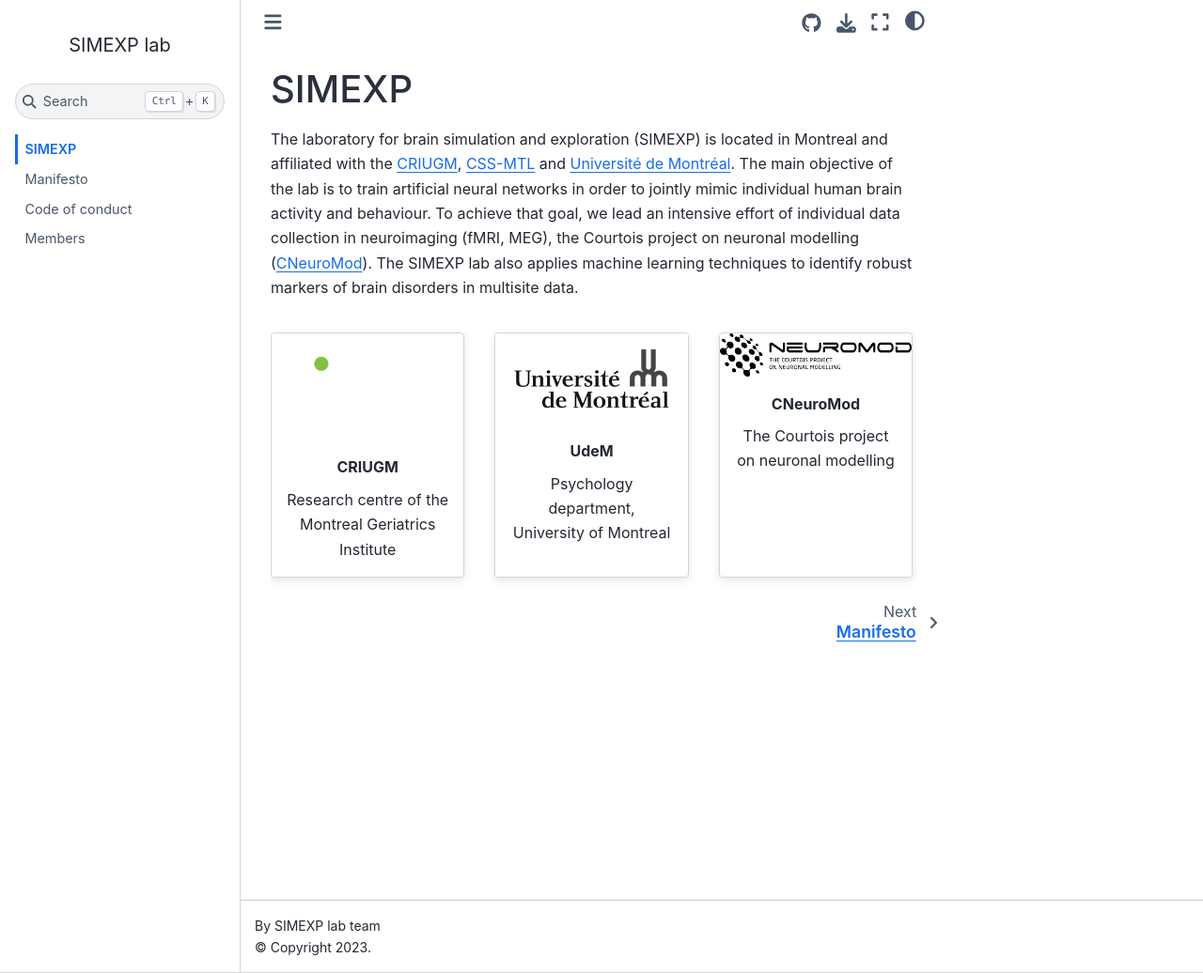
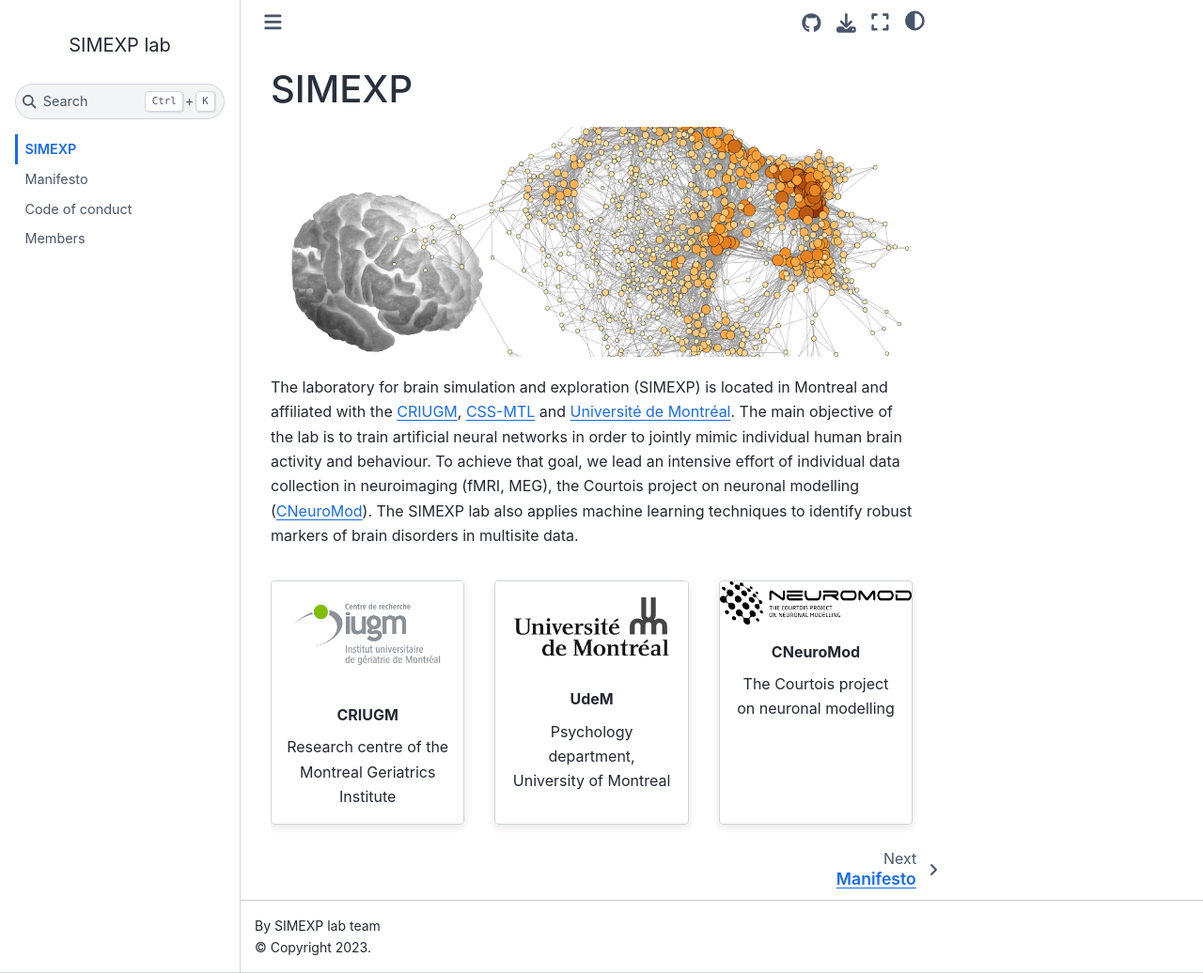
Before and after one commit to SIMEXP/simexp.github.io, a Jupyter Book: the page built from content/intro.md, in a window 1280 px wide and 1036 px high. Shown: the whole window at 94% size. Built offline with Jupyter Book 1.0.4 settings and Sphinx 7.4.7 and the Sphinx Book theme 1.1.4, drawn with Linux system fonts in a browser that asks for light colours.

Commit message:
Adding a banner to the website.

```diff
--- a/content/intro.md
+++ b/content/intro.md
@@ -1,4 +1,6 @@
 # SIMEXP
+
+![](images/banner.png)
 
 The laboratory for brain simulation and exploration (SIMEXP) is located in Montreal and affiliated with the [CRIUGM](https://criugm.qc.ca/), [CSS-MTL](https://ciusss-centresudmtl.gouv.qc.ca/) and [Université de Montréal](https://psy.umontreal.ca/accueil/). The main objective of the lab is to train artificial neural networks in order to jointly mimic individual human brain activity and behaviour. To achieve that goal, we lead an intensive effort of individual data collection in neuroimaging (fMRI, MEG), the Courtois project on neuronal modelling ([CNeuroMod](https://cneuromod.ca)). The SIMEXP lab also applies machine learning techniques to identify robust markers of brain disorders in multisite data.
 
```
Also changed, not shown: content/images/banner.png (added), content/images/logo_criugm_white.png, 1 other file.
